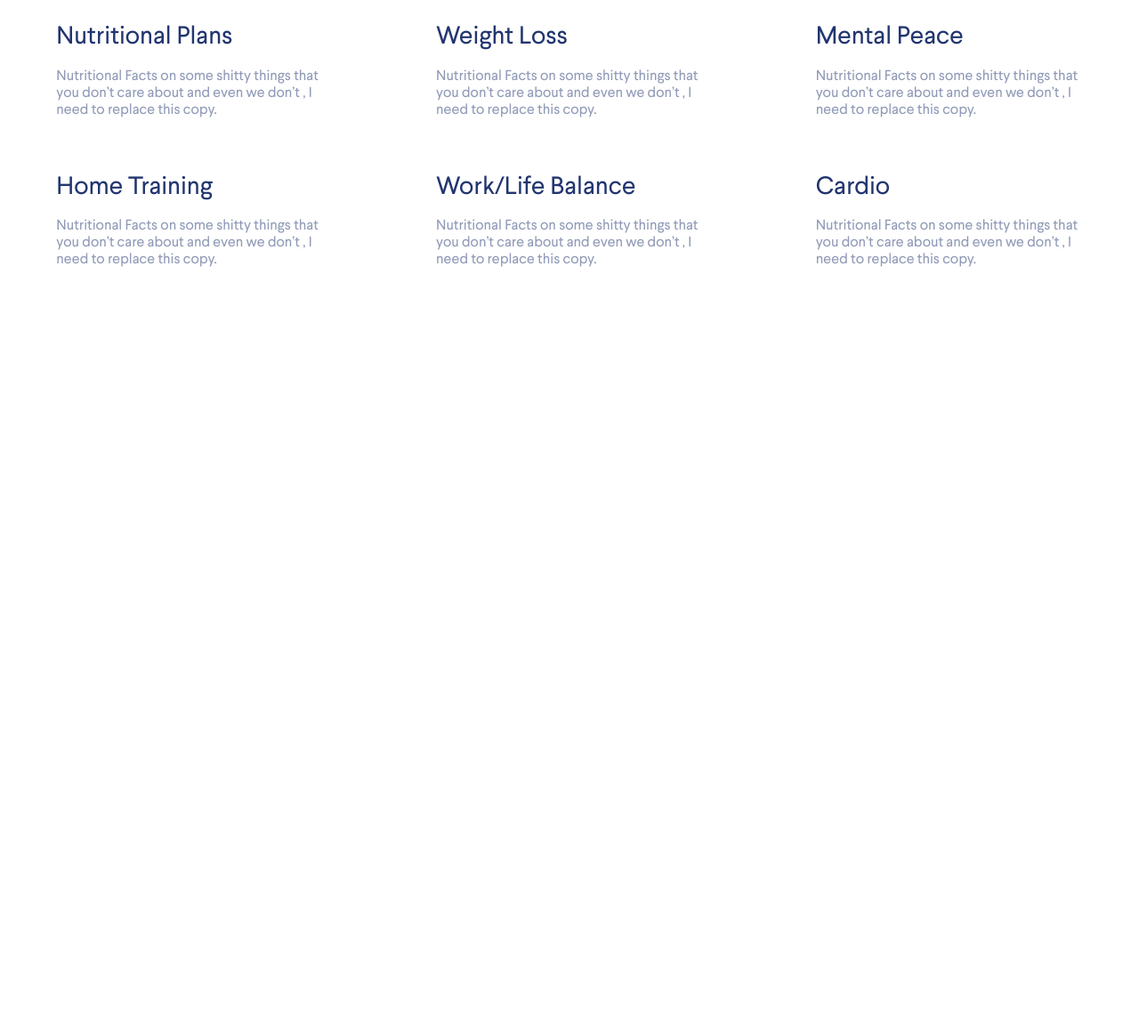
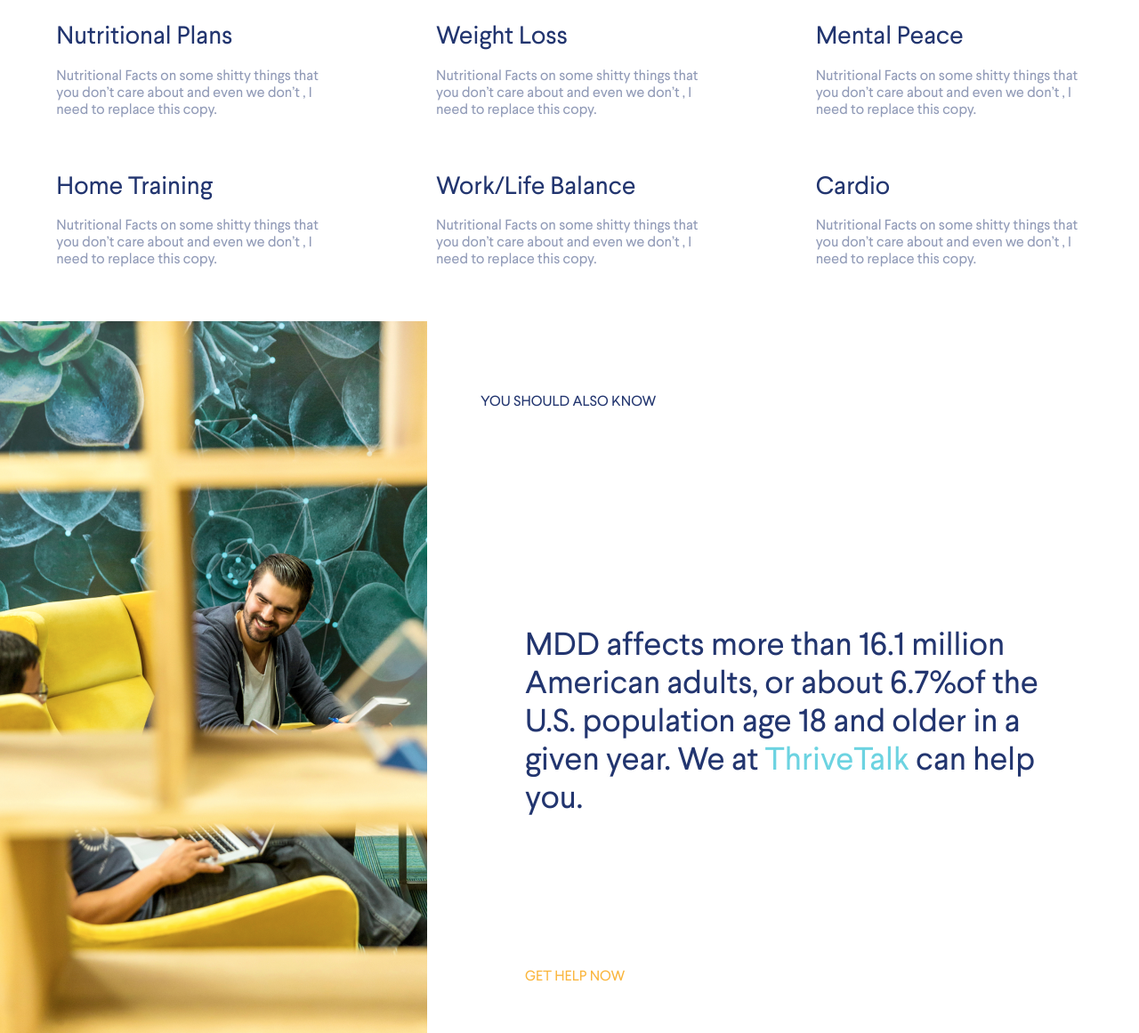
Before and after one commit to sergashtromb/Landing1, a plain HTML site: page index.html in a window 1280 px wide. Shown: the part 3166-4327 px from the top of the page at 89% size. Before the commit the page ends 3527 px from the top, so only its background shows below. Drawn offline with Linux system fonts and the light colour scheme.

Commit message:
add new block

```diff
--- /dev/null
+++ b/css/third_block.css
@@ -0,0 +1,50 @@
+#third_block {
+	width: 100%;
+	display: flex;
+	flex-direction: row;
+}
+
+#third_block_content {
+	padding-left: 60px;
+	height: 800px;
+	display: flex;
+	flex-direction: column;
+	justify-content: stretch;
+
+}
+
+#third_block_title {
+	color: #22356F;
+	flex-grow: 2;
+	margin-top: 80px;
+}
+
+#third_block_main_text {
+	color: #22356F;
+	padding-left: 50px;
+	font-size: 36px;
+	width: 600px;
+	flex-grow: 1;
+}
+
+#third_block_main_text span {
+	color: #6CD3E1;
+}
+
+#third_block_link {
+	flex-grow: 1;
+}
+
+#third_block_link a {
+	color: #FAB63E;
+	text-decoration: none;
+	position: relative;
+	top: 40px;
+	padding: 20px 50px;
+}
+
+#third_block_link a:hover {
+	background-color: #FAB63E;
+	color: white;
+	transition: 0.2s;
+}
--- a/index.html
+++ b/index.html
@@ -10,6 +10,7 @@
 	<link rel="stylesheet" type="text/css" href="css/small_box_block.css">
 	<link rel="stylesheet" type="text/css" href="css/big_cards.css">
 	<link rel="stylesheet" type="text/css" href="css/text_card.css">
+	<link rel="stylesheet" type="text/css" href="css/third_block.css">
 	<title>Landing</title>
 </head>
 <body>
@@ -206,5 +207,16 @@
 		</div>
 	</div>
 
+	<div id="third_block">
+		<img src="img/man1.png" alt="man1">
+		<div id="third_block_content">
+			<p id="third_block_title">YOU SHOULD ALSO KNOW</p>
+			<p id="third_block_main_text">MDD affects more than 16.1 million American adults, or about 6.7%of the U.S. population age 18 and older in a given year. We at <span>ThriveTalk</span> can help you.</p>
+			<div id="third_block_link">
+				<a href="#">GET HELP NOW</a>
+			</div>
+
+		</div>
+	</div>
 </body>
 </html>
```
Also changed, not shown: img/man1.png (added).
